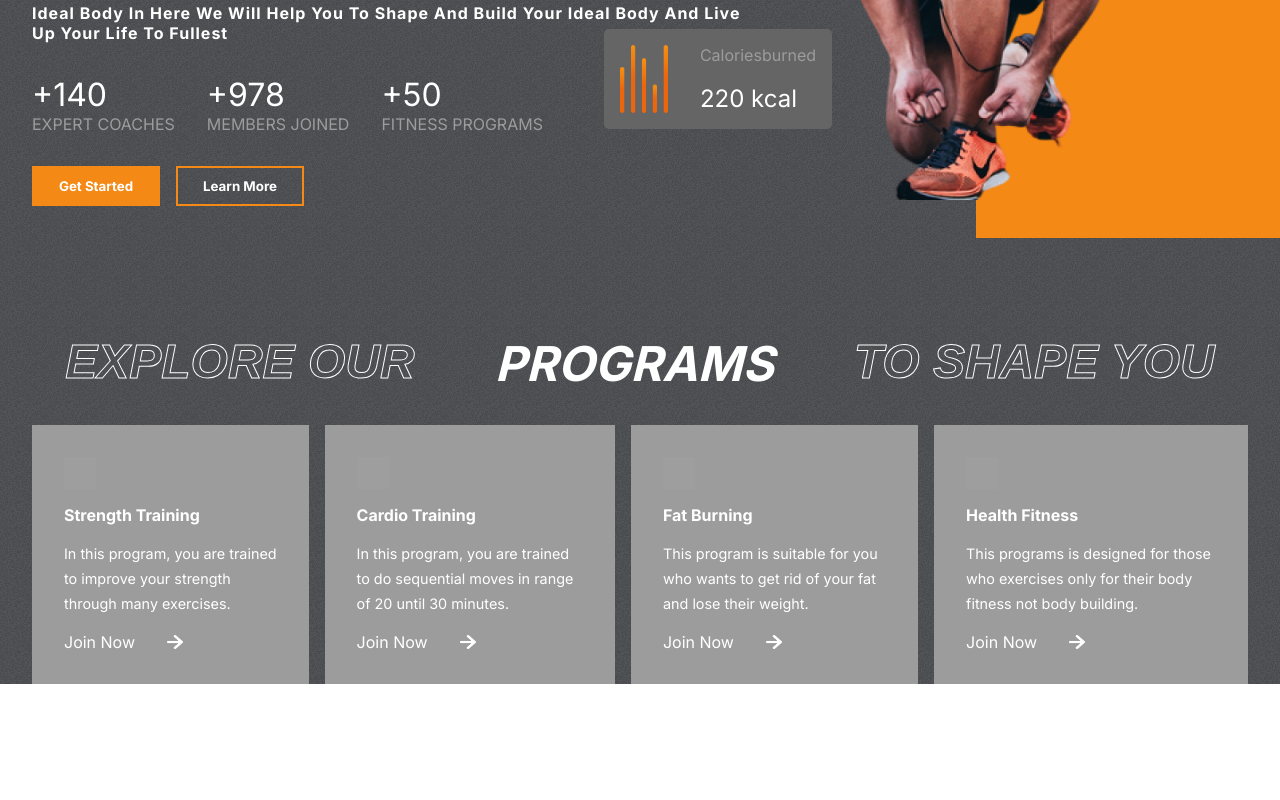
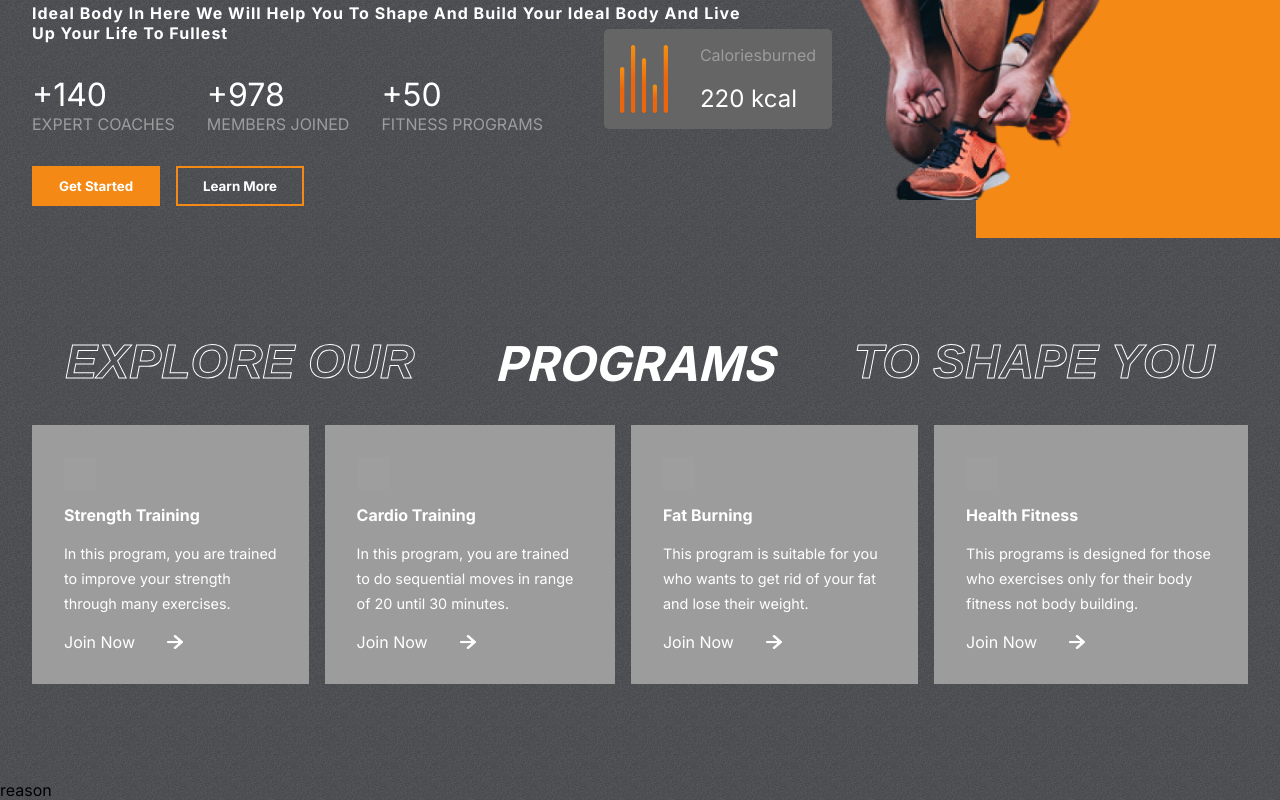
Before and after one commit to addis-ale/gym-app, a React (Create React App) app: page / in a window 1280 px wide. Shown: the part 483-1283 px from the top of the page. Before the commit the page ends 1167 px from the top, so only its background shows below. Built offline with nearby package versions, Linux system fonts and the light colour scheme; grey boxes are pictures that could not be loaded.

Commit message:
initial commit

```diff
--- a/src/App.js
+++ b/src/App.js
@@ -1,5 +1,6 @@
 import Hero from "./components/Heros/Hero";
 import Program from "./components/program/Program";
+import Reason from "./components/Reasons/Reason";
 
 import "./App.css";
 export default function App() {
@@ -7,6 +8,7 @@ export default function App() {
     <div className="App">
       <Hero />
       <Program />
+      <Reason />
     </div>
   );
 }
--- /dev/null
+++ b/src/components/Reasons/Reason.jsx
@@ -0,0 +1,3 @@
+export default function Reason() {
+  return <div>reason</div>;
+}
```
Also changed, not shown: src/components/Reasons/Reason.css (added).
